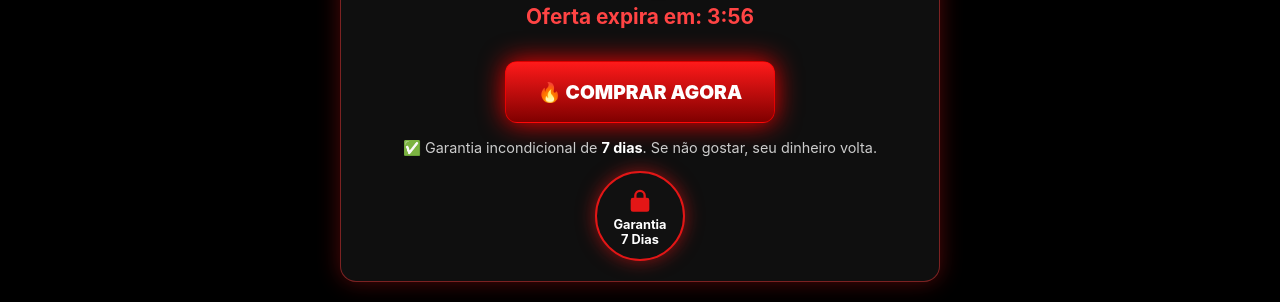
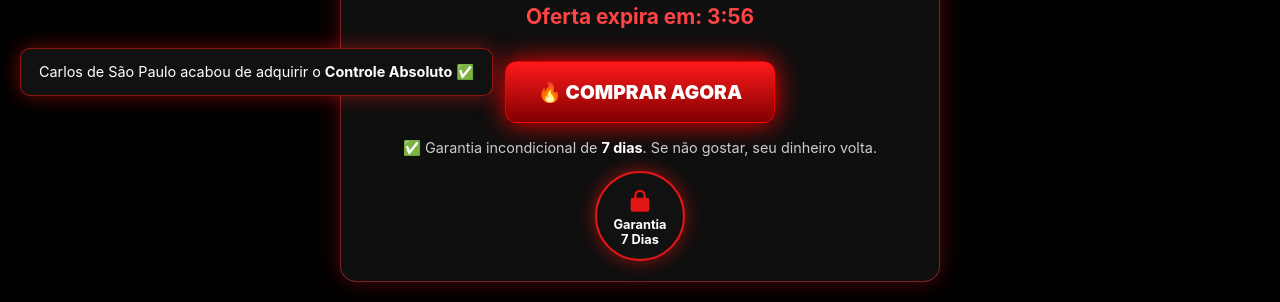
Before and after one commit to expressdigitaal/controleabsoluto, a plain HTML site: page oferta.html in a window 1280 px wide. Shown: the part 684-986 px from the top of the page. Drawn offline with Linux system fonts and the light colour scheme.

Commit message:
Update oferta.html

```diff
--- a/oferta.html
+++ b/oferta.html
@@ -1,5 +1,24 @@
 <!DOCTYPE html>
 <html lang="pt-BR">
+
+<script
+  src="https://cdn.utmify.com.br/scripts/utms/latest.js"
+  data-utmify-prevent-xcod-sck
+  data-utmify-prevent-subids
+  async
+  defer
+></script>
+
+<script>
+  window.pixelId = "68c8c474648bfb224dfe38db";
+  var a = document.createElement("script");
+  a.setAttribute("async", "");
+  a.setAttribute("defer", "");
+  a.setAttribute("src", "https://cdn.utmify.com.br/scripts/pixel/pixel.js");
+  document.head.appendChild(a);
+</script>
+
+
 <head>
   <meta charset="UTF-8" />
   <meta name="viewport" content="width=device-width,initial-scale=1" />
@@ -126,5 +145,68 @@ const timer = setInterval(() => {
 }, 1000);
 </script>
 
+
+
+<!-- POPUP DE COMPRA EM LOOP -->
+<style>
+  .popup-compra {
+    position: fixed;
+    left: 20px;
+    bottom: 20px;
+    background: #111;
+    color: #fff;
+    padding: 14px 18px;
+    border-radius: 10px;
+    border: 1px solid rgba(227,22,22,.6);
+    box-shadow: 0 0 20px rgba(227,22,22,.5);
+    font-size: .9rem;
+    display: none;
+    z-index: 999;
+    animation: fadeInOut 6s forwards;
+  }
+  @keyframes fadeInOut {
+    0% {opacity:0;transform:translateY(20px)}
+    10% {opacity:1;transform:translateY(0)}
+    90% {opacity:1;transform:translateY(0)}
+    100% {opacity:0;transform:translateY(20px)}
+  }
+</style>
+
+<div id="popup-compra" class="popup-compra"></div>
+
+<script>
+const nomes = [
+  "Carlos de São Paulo",
+  "João de Belo Horizonte",
+  "Marcos do Rio de Janeiro",
+  "Felipe de Curitiba",
+  "Pedro de Salvador",
+  "Fernando de Brasília",
+  "Ricardo de Recife",
+  "José de Fortaleza",
+  "Lucas de Porto Alegre",
+  "Maicon de Manaus"
+];
+
+let i = 0;
+
+function mostrarPopup() {
+  const popup = document.getElementById("popup-compra");
+  popup.innerHTML = `${nomes[i]} acabou de adquirir o <strong>Controle Absoluto</strong> ✅`;
+  popup.style.display = "block";
+
+  setTimeout(() => { popup.style.display = "none"; }, 6000);
+
+  i++;
+  if (i >= nomes.length) i = 0; // Reinicia quando chega no final
+}
+
+// Mostra o popup a cada 15 segundos infinitamente
+setInterval(mostrarPopup, 15000);
+
+// Mostra o primeiro imediatamente
+mostrarPopup();
+</script>
+
 </body>
 </html>
```
